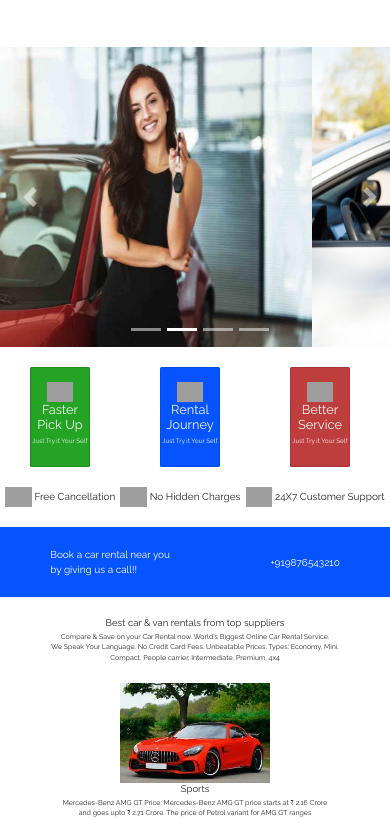
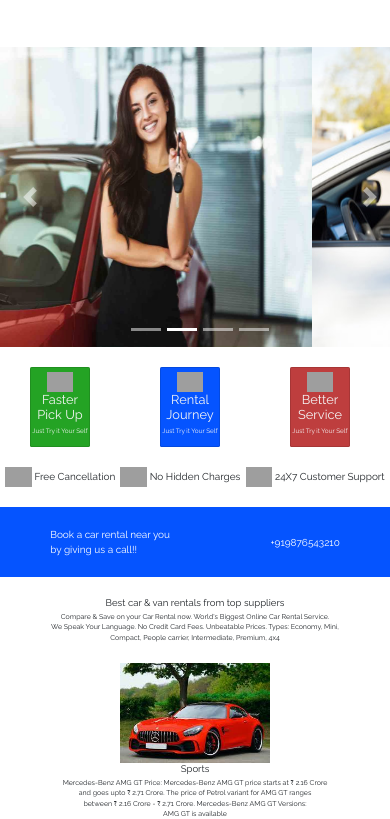
Before and after one commit to vinayrao8277/Project-Frontend, a plain HTML site: page index.html in a window 390 px wide. Shown: the part 53-872 px from the top of the page. Drawn offline with nearby package versions, Linux system fonts and the light colour scheme; grey boxes are pictures that could not be loaded.

Commit message:
commit12

```diff
--- a/css/index.css
+++ b/css/index.css
@@ -333,8 +333,8 @@ main4, .b2{
     justify-content: center;
     align-items: center;
     border: 2px solid red;
-    height: 100px;
-    width: 150px;
+    height: 80px;
+    width: 180px;
     text-align: center;
     color: whitesmoke;
     align-items:center;
```
